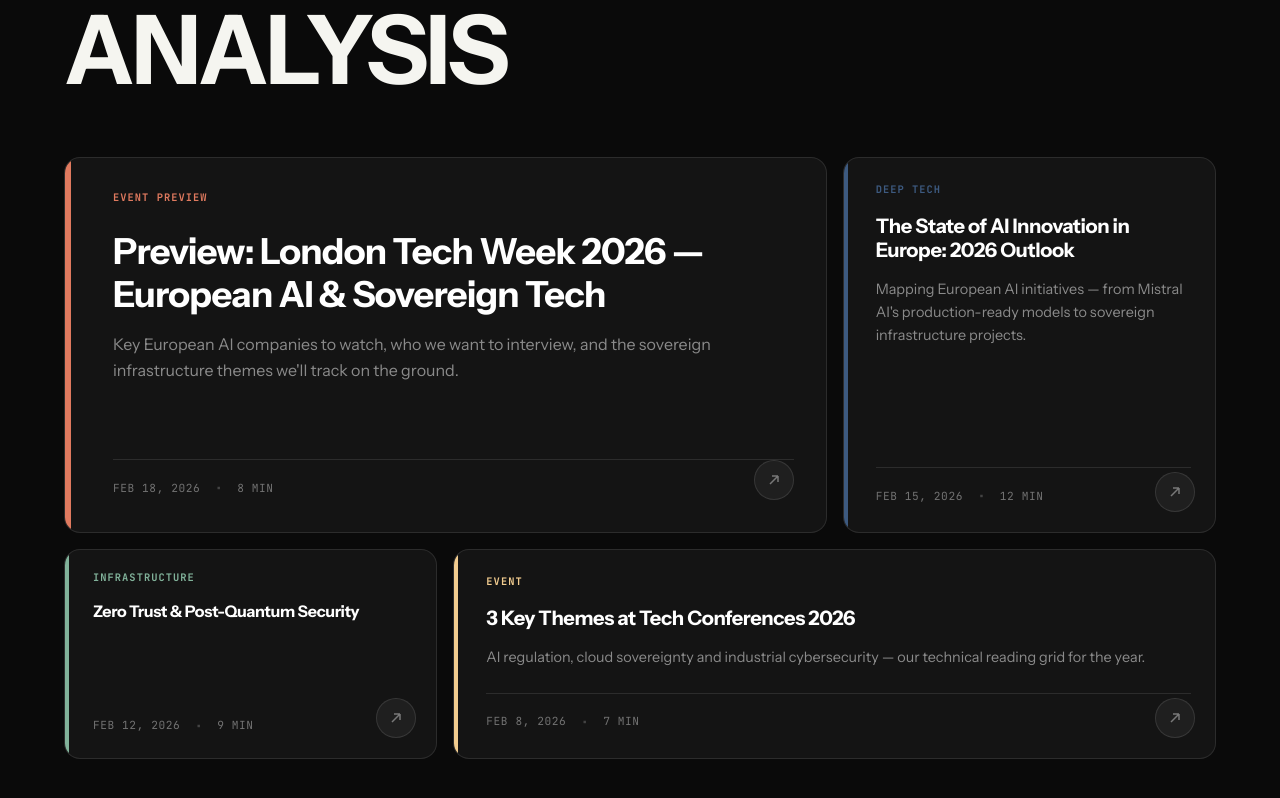
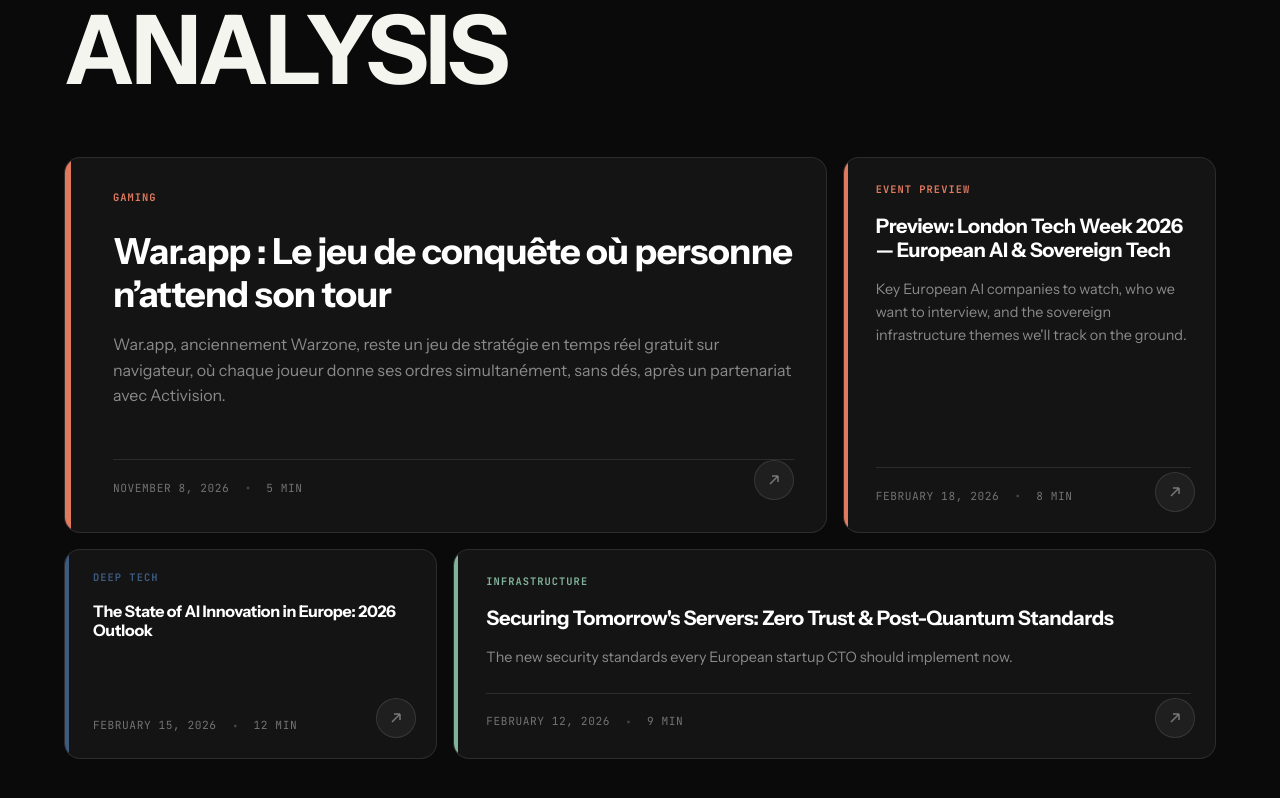
Before and after one commit to cosmos510/europiatech, a Next.js app: page / in a window 1280 px wide. Shown: the part 1524-2322 px from the top of the page. Built offline with nearby package versions, Linux system fonts and the light colour scheme.

Commit message:
feat(articles): use dynamic articles from lib instead of hardcoded data
- Import articles from @/lib/articles.ts
- ArticlesGrid now displays latest 4 articles dynamically
- New articles published via API will appear automatically

```diff
--- a/src/components/ArticlesGrid.tsx
+++ b/src/components/ArticlesGrid.tsx
@@ -2,59 +2,28 @@
 
 import { motion } from 'framer-motion';
 import Link from 'next/link';
+import { articles as allArticles } from '@/lib/articles';
 
-const articles = [
-  {
-    id: 1,
-    slug: 'london-tech-week-2026-european-ai',
-    title: 'Preview: London Tech Week 2026 — European AI & Sovereign Tech',
-    excerpt: 'Key European AI companies to watch, who we want to interview, and the sovereign infrastructure themes we\'ll track on the ground.',
-    tag: 'Event Preview',
-    tagColor: 'orange',
-    accentColor: 'var(--accent-primary)',
-    date: 'Feb 18, 2026',
-    readTime: '8 min',
-    size: 'featured', // 2x2
-  },
-  {
-    id: 2,
-    slug: 'european-ai-2026-sovereign-infrastructure',
-    title: 'The State of AI Innovation in Europe: 2026 Outlook',
-    excerpt: 'Mapping European AI initiatives — from Mistral AI\'s production-ready models to sovereign infrastructure projects.',
-    tag: 'Deep Tech',
-    tagColor: 'violet',
-    accentColor: 'var(--accent-secondary)',
-    date: 'Feb 15, 2026',
-    readTime: '12 min',
-    size: 'tall', // 1x2
-  },
-  {
-    id: 3,
-    slug: 'zero-trust-post-quantum-security-startups',
-    title: 'Zero Trust & Post-Quantum Security',
-    excerpt: 'The new security standards every European startup CTO should implement now.',
-    tag: 'Infrastructure',
-    tagColor: 'cyan',
-    accentColor: 'var(--accent-tertiary)',
-    date: 'Feb 12, 2026',
-    readTime: '9 min',
-    size: 'normal',
-  },
-  {
-    id: 4,
-    slug: 'tech-conferences-2026-ai-regulation-cloud',
-    title: '3 Key Themes at Tech Conferences 2026',
-    excerpt: 'AI regulation, cloud sovereignty and industrial cybersecurity — our technical reading grid for the year.',
-    tag: 'Event',
-    tagColor: 'lime',
-    accentColor: 'var(--accent-warm)',
-    date: 'Feb 8, 2026',
-    readTime: '7 min',
-    size: 'wide', // 2x1
-  },
-];
+// Map tag to accent color
+const tagColors: Record<string, string> = {
+  'Event Preview': 'var(--accent-primary)',
+  'Deep Tech': 'var(--accent-secondary)',
+  'Infrastructure': 'var(--accent-tertiary)',
+  'Event': 'var(--accent-warm)',
+  'Gaming': 'var(--accent-primary)',
+  'AI': 'var(--accent-secondary)',
+  'Security': 'var(--accent-tertiary)',
+  'Web': 'var(--accent-warm)',
+};
 
 export function ArticlesGrid() {
+  // Take latest 4 articles for the bento grid
+  const articles = allArticles.slice(0, 4).map((article, index) => ({
+    ...article,
+    accentColor: tagColors[article.tag] || 'var(--accent-primary)',
+    size: index === 0 ? 'featured' : index === 1 ? 'tall' : index === 3 ? 'wide' : 'normal',
+  }));
+
   return (
     <section id="articles" style={{ paddingTop: '6rem', paddingBottom: '6rem' }}>
       <div className="container-main">
@@ -87,6 +56,7 @@ export function ArticlesGrid() {
           }}
         >
           {/* Featured Article — 2 cols, 2 rows */}
+          {articles[0] && (
             <motion.div
               initial={{ opacity: 0, y: 40 }}
               whileInView={{ opacity: 1, y: 0 }}
@@ -97,8 +67,10 @@ export function ArticlesGrid() {
             >
               <ArticleCard article={articles[0]} isFeatured />
             </motion.div>
+          )}
 
           {/* Tall Article — 1 col, 2 rows */}
+          {articles[1] && (
             <motion.div
               initial={{ opacity: 0, y: 40 }}
               whileInView={{ opacity: 1, y: 0 }}
@@ -109,8 +81,10 @@ export function ArticlesGrid() {
             >
               <ArticleCard article={articles[1]} />
             </motion.div>
+          )}
 
           {/* Normal Article */}
+          {articles[2] && (
             <motion.div
               initial={{ opacity: 0, y: 40 }}
               whileInView={{ opacity: 1, y: 0 }}
@@ -121,8 +95,10 @@ export function ArticlesGrid() {
             >
               <ArticleCard article={articles[2]} isCompact />
             </motion.div>
+          )}
 
           {/* Wide Article — 2 cols */}
+          {articles[3] && (
             <motion.div
               initial={{ opacity: 0, y: 40 }}
               whileInView={{ opacity: 1, y: 0 }}
@@ -133,6 +109,7 @@ export function ArticlesGrid() {
             >
               <ArticleCard article={articles[3]} isWide />
             </motion.div>
+          )}
         </div>
       </div>
     </section>
```
Lines whose indentation alone changed are shown as unchanged.
